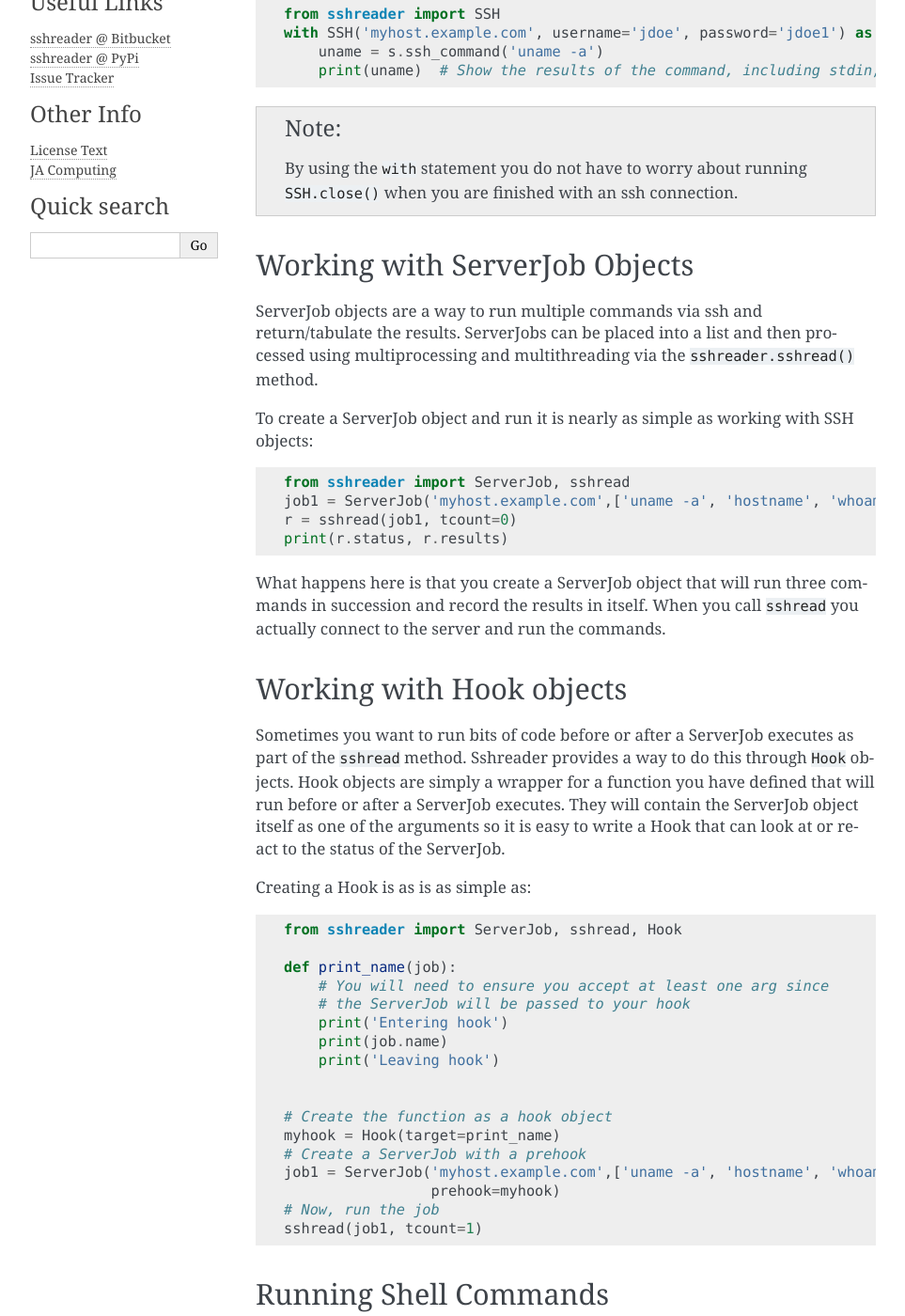
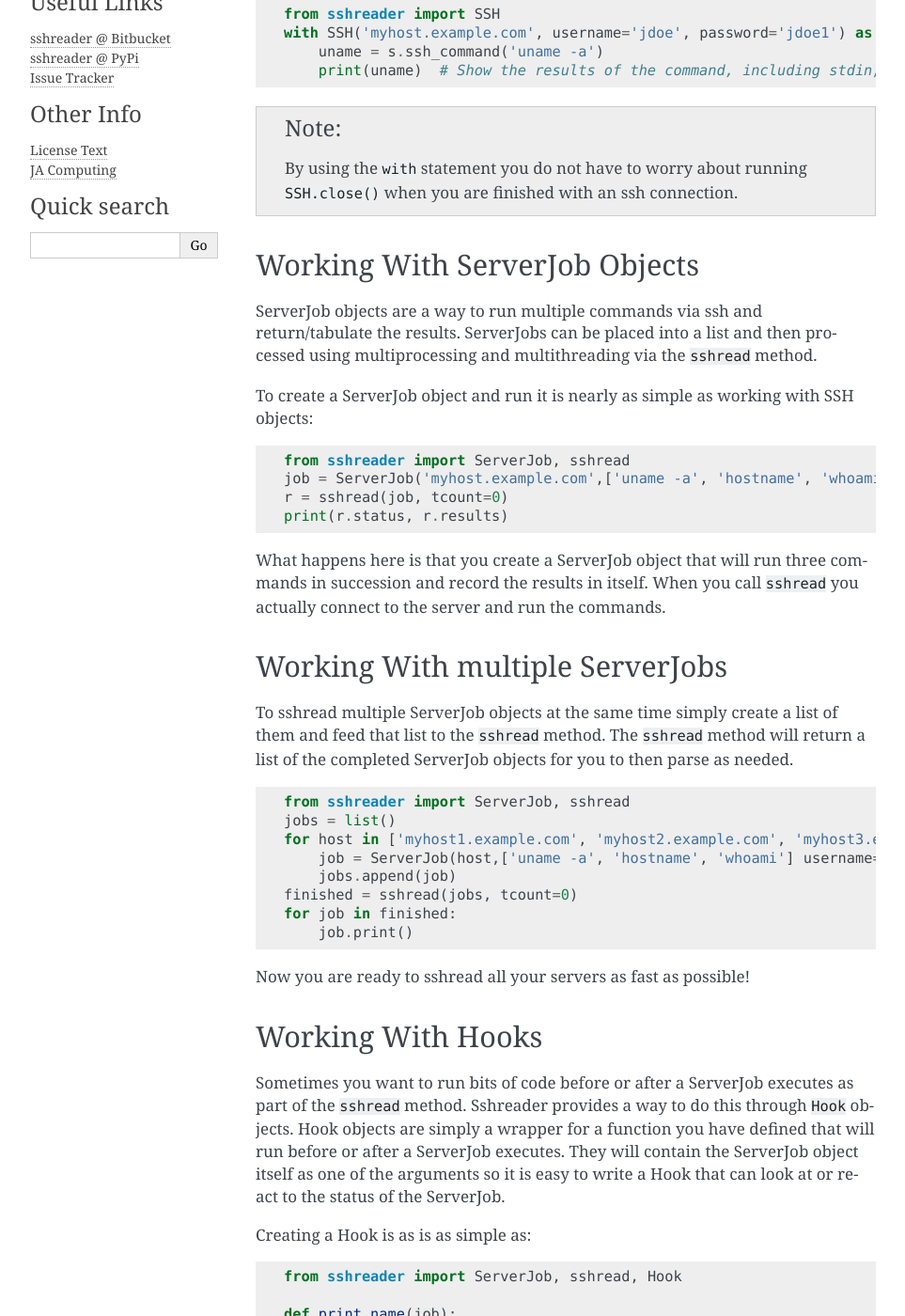
Before and after one commit to isaiah1112/sshreader, a Sphinx documentation site: the page built from docs/source/getting_started.rst, in a window 1280 px wide and 1400 px high, scrolled down 657 px. Shown: the whole window at 94% size, without its empty margins (148-1111 px from the left). Built offline with Sphinx 7.4.7, drawn with Linux system fonts in a browser that asks for light colours; some of the changed text lies outside the part shown.

Commit message:
Updated documentation to include more Getting Started examples

```diff
--- a/docs/source/getting_started.rst
+++ b/docs/source/getting_started.rst
@@ -40,26 +40,46 @@ and setup a connection!
     By using the :code:`with` statement you do not have to worry about running :code:`SSH.close()` when you are finished with
     an ssh connection.
 
-Working with ServerJob Objects
+Working With ServerJob Objects
 ------------------------------
 
 ServerJob objects are a way to run multiple commands via ssh and return/tabulate the results.  ServerJobs can be placed
-into a list and then processed using multiprocessing and multithreading via the :code:`sshreader.sshread()` method.
+into a list and then processed using multiprocessing and multithreading via the :code:`sshread` method.
 
 To create a ServerJob object and run it is nearly as simple as working with SSH objects:
 
 .. code-block:: python
 
     from sshreader import ServerJob, sshread
-    job1 = ServerJob('myhost.example.com',['uname -a', 'hostname', 'whoami'] username='jdoe', password='jdoe1')
-    r = sshread(job1, tcount=0)
+    job = ServerJob('myhost.example.com',['uname -a', 'hostname', 'whoami'] username='jdoe', password='jdoe1')
+    r = sshread(job, tcount=0)
     print(r.status, r.results)
 
 What happens here is that you create a ServerJob object that will run three commands in succession and record the results
 in itself.  When you call :code:`sshread` you actually connect to the server and run the commands.
 
-Working with Hook objects
--------------------------
+Working With multiple ServerJobs
+--------------------------------
+
+To sshread multiple ServerJob objects at the same time simply create a list of them and feed that list to the :code:`sshread`
+method.  The :code:`sshread` method will return a list of the completed ServerJob objects for you to then parse
+as needed.
+
+.. code-block:: python
+
+    from sshreader import ServerJob, sshread
+    jobs = list()
+    for host in ['myhost1.example.com', 'myhost2.example.com', 'myhost3.example.com']:
+        job = ServerJob(host,['uname -a', 'hostname', 'whoami'] username='jdoe', password='jdoe1')
+        jobs.append(job)
+    finished = sshread(jobs, tcount=0)
+    for job in finished:
+        job.print()
+
+Now you are ready to sshread all your servers as fast as possible!
+
+Working With Hooks
+------------------
 
 Sometimes you want to run bits of code before or after a ServerJob executes as part of the :code:`sshread` method.
 Sshreader provides a way to do this through :code:`Hook` objects.  Hook objects are simply a wrapper for a function you
@@ -83,10 +103,10 @@ Creating a Hook is as is as simple as:
     # Create the function as a hook object
     myhook = Hook(target=print_name)
     # Create a ServerJob with a prehook
-    job1 = ServerJob('myhost.example.com',['uname -a', 'hostname', 'whoami'] username='jdoe', password='jdoe1',
-                     prehook=myhook)
+    job = ServerJob('myhost.example.com',['uname -a', 'hostname', 'whoami'] username='jdoe', password='jdoe1',
+                    prehook=myhook)
     # Now, run the job
-    sshread(job1, tcount=1)
+    sshread(job, tcount=1)
 
 Running Shell Commands
 ----------------------
@@ -102,8 +122,8 @@ a method for doing that as well via the :code:`shell_command` method.
 Discovering Environment Variables
 ---------------------------------
 Sshreader includes a method that attempts to determine the currently logged in username and any ssh keys located in
-:code:`~/.ssh/`, including rsa and dsa keys.  You can see what sshreader can discover by calling the :code:`sshreader.ssh.envvars()`
-method.
+:code:`~/.ssh/`, including rsa and dsa keys.  You can see what sshreader can discover by calling the :code:`envvars`
+method from the ssh module.
 
 .. code-block:: python
 
```
Also changed, not shown: 1 other file.
